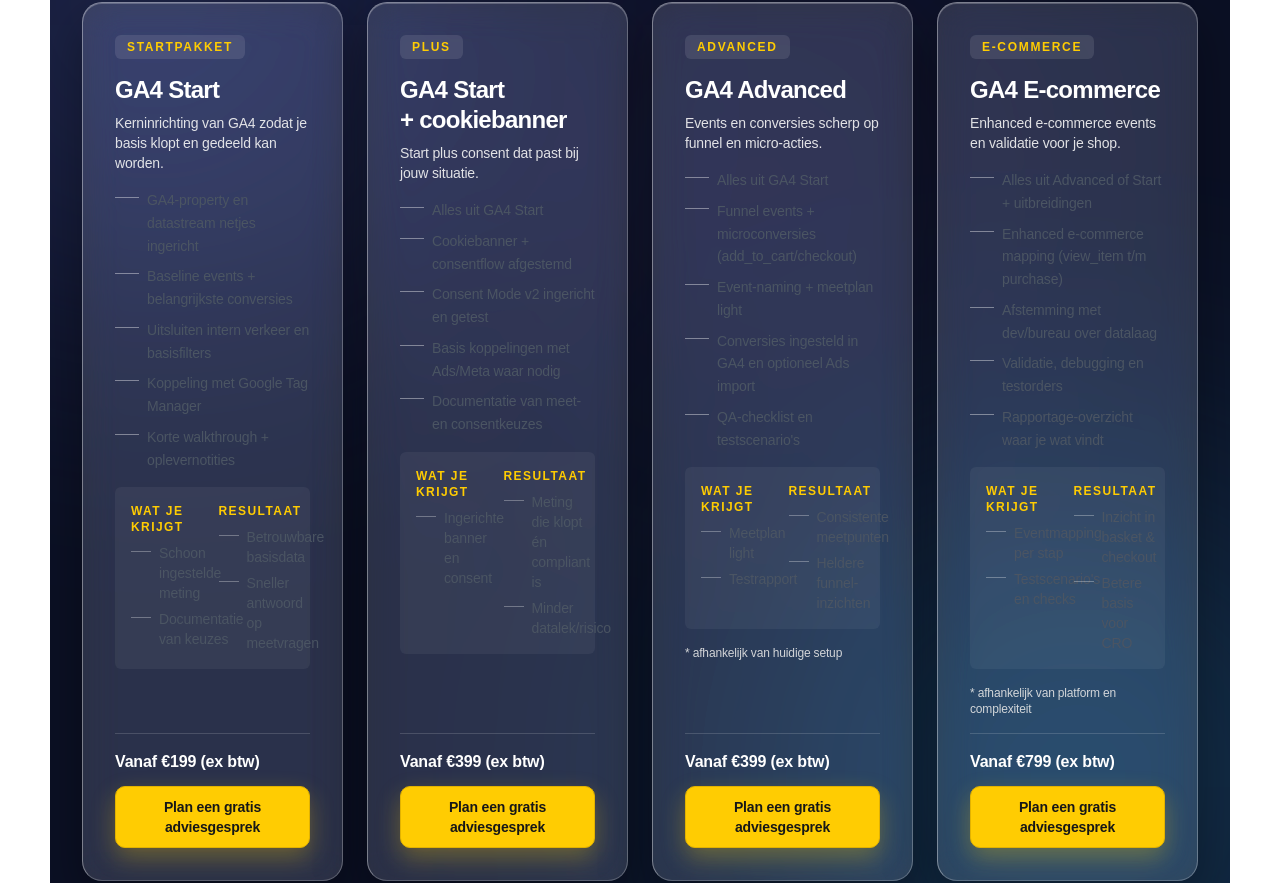
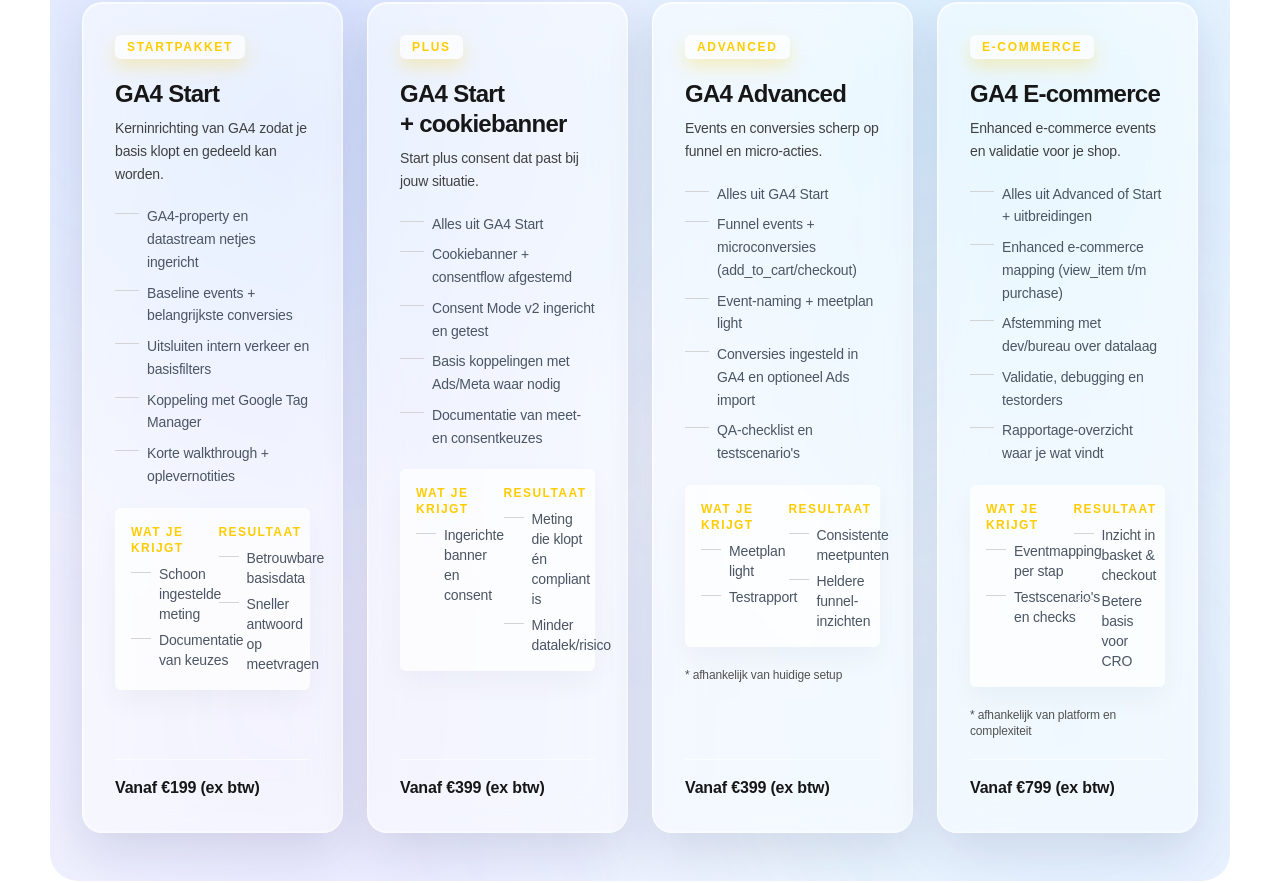
Before and after one commit to ProjectBibo/EcomMeasure3, a React (Vite) app: page /measurement in a window 1280 px wide. Shown: the part 2516-3399 px from the top of the page. Built offline with nearby package versions, Linux system fonts and the light colour scheme.

Commit message:
Refine glassmorphism styling on measurement packages

```diff
--- a/src/components/MeasurementPackages.jsx
+++ b/src/components/MeasurementPackages.jsx
@@ -1,55 +1,50 @@
 import React from "react";
-import { scrollToContactSection } from "../utils/scrollToContact";
 
 function PackageCard({ pkg }) {
   return (
-    <div className="glass-card flex h-full flex-col gap-4 text-white">
+    <div className="glass-card flex h-full flex-col gap-5 text-neutral-900">
       <div className="flex items-center justify-between gap-3">
-        <span className="rounded-full bg-white/10 px-3 py-1 text-xs font-semibold uppercase tracking-[0.14em] text-[#ffcc02]">
+        <span className="rounded-full bg-white/70 px-3 py-1 text-xs font-semibold uppercase tracking-[0.14em] text-[#ffcc02] shadow-[0_8px_18px_rgba(255,204,2,0.25)]">
           {pkg.badge}
         </span>
         {pkg.tag && (
-          <span className="text-xs font-semibold text-white/80">{pkg.tag}</span>
+          <span className="text-xs font-semibold text-neutral-600">{pkg.tag}</span>
         )}
       </div>
 
       <div className="space-y-2">
-        <h3 className="text-2xl font-semibold leading-tight text-white">{pkg.title}</h3>
-        <p className="text-sm text-neutral-100/90">{pkg.subtitle}</p>
+        <h3 className="text-2xl font-semibold leading-tight text-neutral-900">{pkg.title}</h3>
+        <p className="text-sm leading-relaxed text-neutral-700">{pkg.subtitle}</p>
       </div>
 
-      <ul className="space-y-2 text-sm text-neutral-100">
+      <ul className="space-y-2 text-sm leading-relaxed text-neutral-800">
         {pkg.bullets.map((item) => (
-          <li key={item} className="flex gap-2 leading-relaxed">
-            <span aria-hidden className="mt-2 h-px w-6 flex-shrink-0 bg-white/40" />
+          <li key={item} className="flex gap-2">
+            <span aria-hidden className="mt-2 h-px w-6 flex-shrink-0 bg-neutral-300" />
             <span className="flex-1">{item}</span>
           </li>
         ))}
       </ul>
 
       {pkg.extra && (
-        <div className="grid gap-3 rounded-xl bg-white/5 p-4 text-sm text-neutral-100 sm:grid-cols-2">
+        <div className="grid gap-3 rounded-xl bg-white/70 p-4 text-sm text-neutral-900 shadow-[0_12px_28px_rgba(15,23,42,0.04)] sm:grid-cols-2">
           <div className="space-y-2">
-            <p className="text-xs font-semibold uppercase tracking-[0.12em] text-[#ffcc02]">
-              {pkg.extra.getsTitle}
-            </p>
-            <ul className="space-y-1.5 text-neutral-100/90">
+            <p className="text-xs font-semibold uppercase tracking-[0.12em] text-[#ffcc02]">{pkg.extra.getsTitle}</p>
+            <ul className="space-y-1.5 text-neutral-800">
               {pkg.extra.gets.map((item) => (
                 <li key={item} className="flex gap-2">
-                  <span aria-hidden className="mt-2 h-px w-5 flex-shrink-0 bg-white/30" />
+                  <span aria-hidden className="mt-2 h-px w-5 flex-shrink-0 bg-neutral-300" />
                   <span className="flex-1">{item}</span>
                 </li>
               ))}
             </ul>
           </div>
           <div className="space-y-2">
-            <p className="text-xs font-semibold uppercase tracking-[0.12em] text-[#ffcc02]">
-              {pkg.extra.resultTitle}
-            </p>
-            <ul className="space-y-1.5 text-neutral-100/90">
+            <p className="text-xs font-semibold uppercase tracking-[0.12em] text-[#ffcc02]">{pkg.extra.resultTitle}</p>
+            <ul className="space-y-1.5 text-neutral-800">
               {pkg.extra.results.map((item) => (
                 <li key={item} className="flex gap-2">
-                  <span aria-hidden className="mt-2 h-px w-5 flex-shrink-0 bg-white/30" />
+                  <span aria-hidden className="mt-2 h-px w-5 flex-shrink-0 bg-neutral-300" />
                   <span className="flex-1">{item}</span>
                 </li>
               ))}
@@ -58,17 +53,10 @@ function PackageCard({ pkg }) {
         </div>
       )}
 
-      {pkg.note && <p className="text-xs text-neutral-200/90">{pkg.note}</p>}
+      {pkg.note && <p className="text-xs text-neutral-600">{pkg.note}</p>}
 
-      <div className="mt-auto space-y-3 border-t border-white/15 pt-4">
-        <p className="text-base font-semibold text-white">{pkg.price}</p>
-        <button
-          type="button"
-          onClick={() => scrollToContactSection()}
-          className="inline-flex w-full justify-center rounded-[10px] border border-[#e2b200] bg-[#ffcc02] px-4 py-2.5 text-sm font-semibold text-neutral-900 shadow-[0_10px_24px_rgba(255,204,2,0.3)] transition hover:bg-[#e6b700] focus-visible:outline focus-visible:outline-2 focus-visible:outline-offset-2 focus-visible:outline-[#f5c400]"
-        >
-          Plan een gratis adviesgesprek
-        </button>
+      <div className="mt-auto border-t border-white/60 pt-4">
+        <p className="text-base font-semibold text-neutral-900">{pkg.price}</p>
       </div>
     </div>
   );
@@ -84,7 +72,7 @@ export default function MeasurementPackages({ section }) {
           <p className="text-lg text-neutral-700">{section.intro}</p>
         </div>
 
-        <div className="pricing-section relative overflow-hidden rounded-[28px] bg-[#0b1024] px-4 py-10 sm:px-8 sm:py-12">
+        <div className="pricing-section relative overflow-hidden rounded-[28px] px-4 py-10 sm:px-8 sm:py-12">
           <div aria-hidden className="pricing-blob pricing-blob-1" />
           <div aria-hidden className="pricing-blob pricing-blob-2" />
           <div aria-hidden className="pricing-blob pricing-blob-3" />
--- a/src/index.css
+++ b/src/index.css
@@ -683,50 +683,55 @@ body {
 .pricing-section {
   position: relative;
   isolation: isolate;
+  background: radial-gradient(circle at 20% 20%, rgba(129, 164, 255, 0.25), transparent 38%),
+    radial-gradient(circle at 80% 15%, rgba(117, 211, 255, 0.22), transparent 40%),
+    radial-gradient(circle at 20% 80%, rgba(186, 167, 255, 0.22), transparent 42%),
+    linear-gradient(135deg, #f8fbff 0%, #eef3ff 100%);
 }
 
 .pricing-blob {
   position: absolute;
   border-radius: 9999px;
-  filter: blur(160px);
-  opacity: 0.75;
+  filter: blur(180px);
+  opacity: 0.7;
   z-index: 0;
 }
 
 .pricing-blob-1 {
-  top: -180px;
-  left: -120px;
+  top: -140px;
+  left: -80px;
   width: 520px;
   height: 520px;
-  background: radial-gradient(circle at 30% 30%, rgba(124, 140, 255, 0.55), rgba(18, 26, 64, 0.05));
+  background: radial-gradient(circle at 30% 30%, rgba(118, 146, 255, 0.36), rgba(255, 255, 255, 0));
 }
 
 .pricing-blob-2 {
-  bottom: -200px;
-  right: -140px;
+  bottom: -180px;
+  right: -120px;
   width: 640px;
   height: 640px;
-  background: radial-gradient(circle at 60% 40%, rgba(58, 199, 255, 0.45), rgba(11, 16, 36, 0.05));
+  background: radial-gradient(circle at 60% 40%, rgba(124, 213, 255, 0.32), rgba(255, 255, 255, 0));
 }
 
 .pricing-blob-3 {
   top: 40px;
-  right: 24%;
-  width: 380px;
-  height: 380px;
-  background: radial-gradient(circle at 50% 50%, rgba(160, 128, 255, 0.35), rgba(12, 19, 44, 0));
+  right: 20%;
+  width: 420px;
+  height: 420px;
+  background: radial-gradient(circle at 50% 50%, rgba(186, 167, 255, 0.28), rgba(255, 255, 255, 0));
 }
 
 .glass-card {
-  background: rgba(255, 255, 255, 0.14);
-  backdrop-filter: blur(18px) saturate(150%);
-  -webkit-backdrop-filter: blur(18px) saturate(150%);
-  border: 1px solid rgba(255, 255, 255, 0.38);
-  border-right-color: rgba(255, 255, 255, 0.28);
-  border-bottom-color: rgba(255, 255, 255, 0.22);
+  background: rgba(255, 255, 255, 0.52);
+  backdrop-filter: blur(22px) saturate(140%);
+  -webkit-backdrop-filter: blur(22px) saturate(140%);
+  border: 1px solid rgba(255, 255, 255, 0.7);
+  border-right-color: rgba(255, 255, 255, 0.6);
+  border-bottom-color: rgba(255, 255, 255, 0.55);
   border-radius: 20px;
   box-shadow:
-    0 20px 50px rgba(0, 0, 0, 0.35),
-    inset 0 1px 0 rgba(255, 255, 255, 0.22);
+    0 18px 48px rgba(22, 33, 66, 0.12),
+    0 1px 0 rgba(255, 255, 255, 0.6) inset,
+    0 0 0 1px rgba(255, 255, 255, 0.3) inset;
   padding: 2rem;
 }
```
